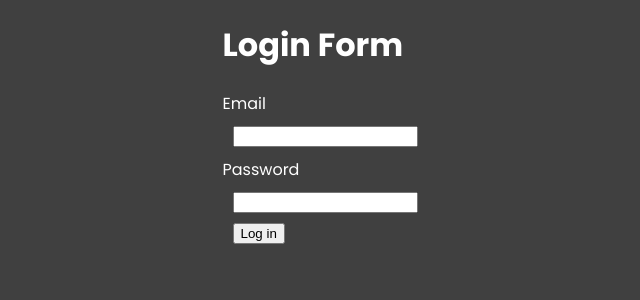
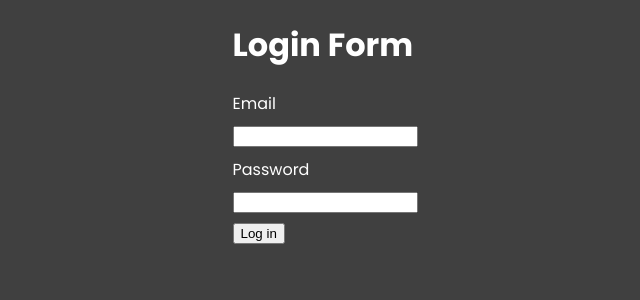
Before and after one commit to Janarththan4/Vue3_Basics, a Vue app in the folder vue-basics/: page / in a window 1280 px wide. Shown: the top 300 px of the page, without its empty margins (315-955 px from the left). Built offline with nearby package versions, Linux system fonts and the light colour scheme; the HTML template or start-up script is replaced by a standard one.

Commit message:
emitting and listening for events

```diff
--- a/vue-basics/src/components/CustomForm.vue
+++ b/vue-basics/src/components/CustomForm.vue
@@ -1,8 +1,8 @@
 <template>
   <form @submit.prevent="handleSubmit">
     <h1>{{ title }}</h1>
-    <custom-input type="text" v-bind:label="emailLabel"/>
-    <custom-input type="password" v-bind:label="passwordLabel"/>
+    <custom-input v-model="email" :label="emailLabel"/>
+    <custom-input v-model="password" :label="passwordLabel"/>
     <button>Log in</button>
   </form>
 </template>
@@ -27,7 +27,6 @@ export default {
     },
     methods: {
         handleSubmit() {
-            // e.preventDefault()
             console.log(this.email, this.password)
         }
     }
@@ -36,7 +35,7 @@ export default {
 
 <style>
 input, button {
-  margin: 10px;
+  margin: 10px 0;
   display: block;
 }
 </style>
--- a/vue-basics/src/components/CustomInput.vue
+++ b/vue-basics/src/components/CustomInput.vue
@@ -1,7 +1,7 @@
 <template>
     <label>
         {{ label }}
-        <input type="text"/>
+        <input type="text" v-model="inputValue"/>
     </label>
 </template>
 
@@ -9,13 +9,25 @@
 export default {
     name: "CustomInput",
 
-    data() {
-        return {
+    // data() {
+    //     return {
+    //         inputValue: ''
+    //     }
+    // },
 
+    props: ['label', 'modelValue'],
+
+    computed: {
+        inputValue: {
+            get() {
+                return this.modelValue
+            },
+            set(value) {
+                // console.log(value)
+                this.$emit('update:modelValue', value)
+            }
         }
-    },
-
-    props: ['label']
+    }
 }
 </script>
 
```
